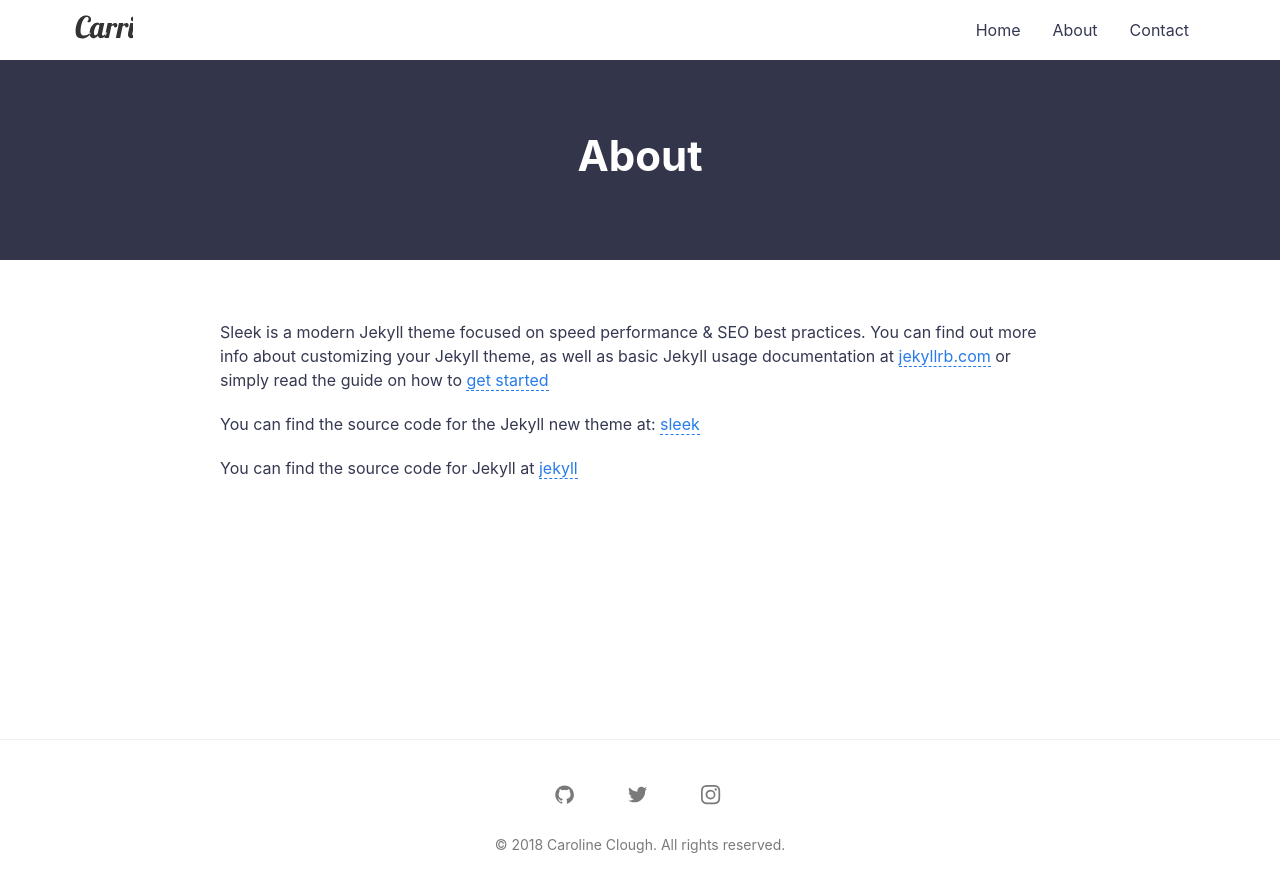
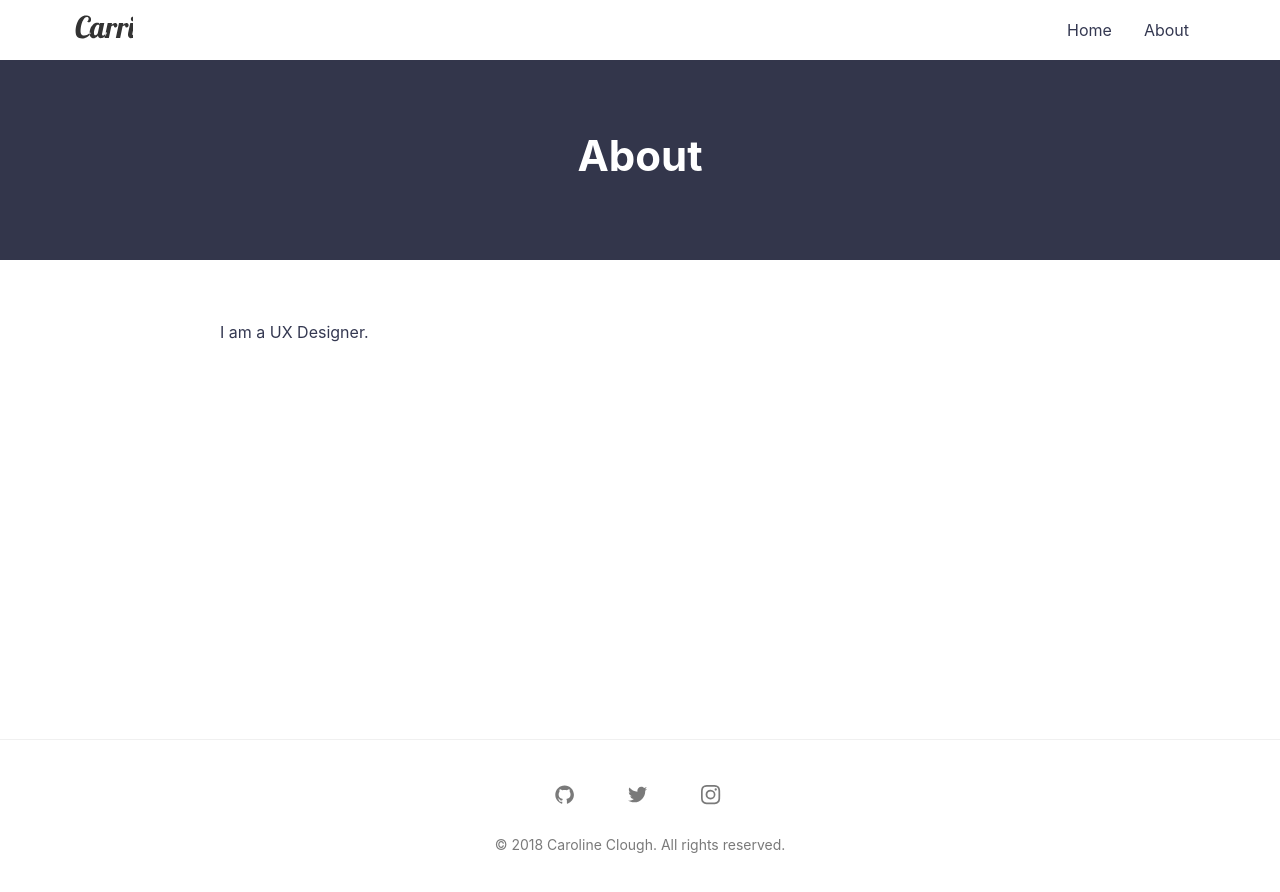
Before and after one commit to cclough189/cclough189.github.io, a Jekyll site: the page built from about.md, in a window 1280 px wide. Shown: the top 892 px of the page. Built offline with Jekyll 4.4.1, drawn with Linux system fonts in a browser that asks for light colours.

Commit message:
Header
Remove contact link

```diff
--- a/_includes/header.html
+++ b/_includes/header.html
@@ -10,9 +10,6 @@
         <div class="container header__links-wrapper">
           <a class="header__link" href="{{ '/' | relative_url }}" itemprop="url"><span itemprop="name">Home</span></a>
           <a class="header__link" href="{{ '/about' | relative_url }}" itemprop="url"><span itemprop="name">About</span></a>
-          <a class="header__link" href="{{ '/contact' | relative_url }}" itemprop="url">
-            <span itemprop="name">Contact</span>
-          </a>
         </div>
       </nav>
       <div class="header__toggle">
--- a/about.md
+++ b/about.md
@@ -4,10 +4,4 @@ title: About
 permalink: /about/
 ---
 
-Sleek is a modern Jekyll theme focused on speed performance & SEO best practices. You can find out more info about customizing your Jekyll theme, as well as basic Jekyll usage documentation at [jekyllrb.com](http://jekyllrb.com/) or simply read the guide on how to [get started](/getting-started)
-
-You can find the source code for the Jekyll new theme at:
-[sleek](https://github.com/janczizikow/sleek)
-
-You can find the source code for Jekyll at
-[jekyll](https://github.com/jekyll/jekyll)
+I am a UX Designer.
```
Also changed, not shown: 1 other file.
